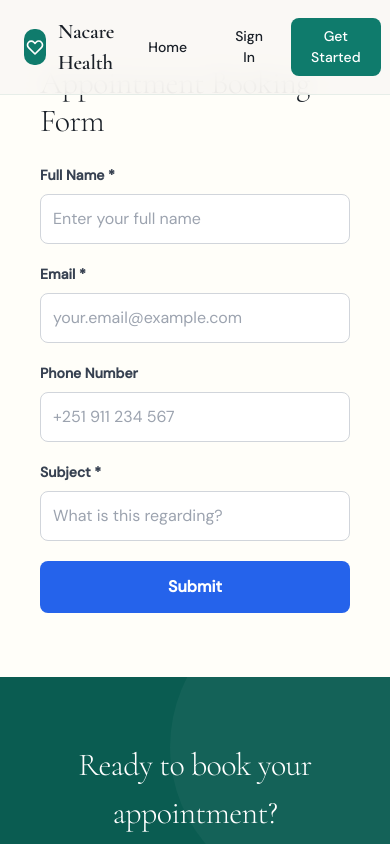
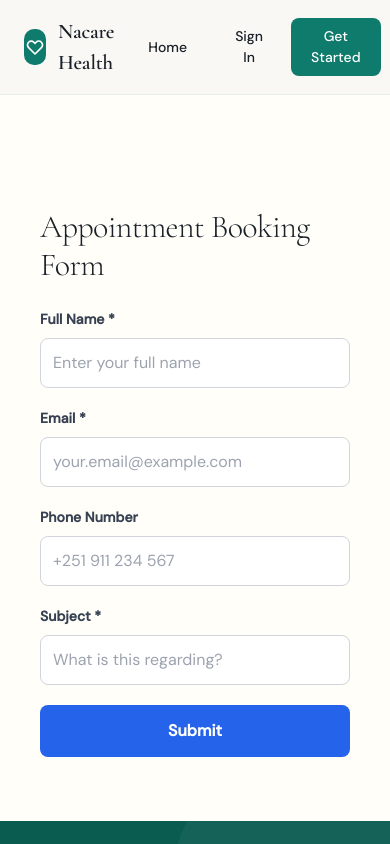
Before and after one commit to Temesgen123/nacare, a Next.js app: page /appointment in a window 390 px wide. Shown: the top 844 px of the page. Built offline with nearby package versions, Linux system fonts and the light colour scheme.

Commit message:
Edited appointment page layout.

```diff
--- a/app/appointment/page.js
+++ b/app/appointment/page.js
@@ -327,7 +327,7 @@ export default function ContactPage() {
             </div> */}
 
             {/* Contact Form */}
-            <div>
+            <div className="mt-36 md:mt-0">
               {/* <div className={s.sectionTag}>Send Us a Message</div> */}
               <h2 className={s.sectionTitle}>Appointment Booking Form</h2>
 
```
